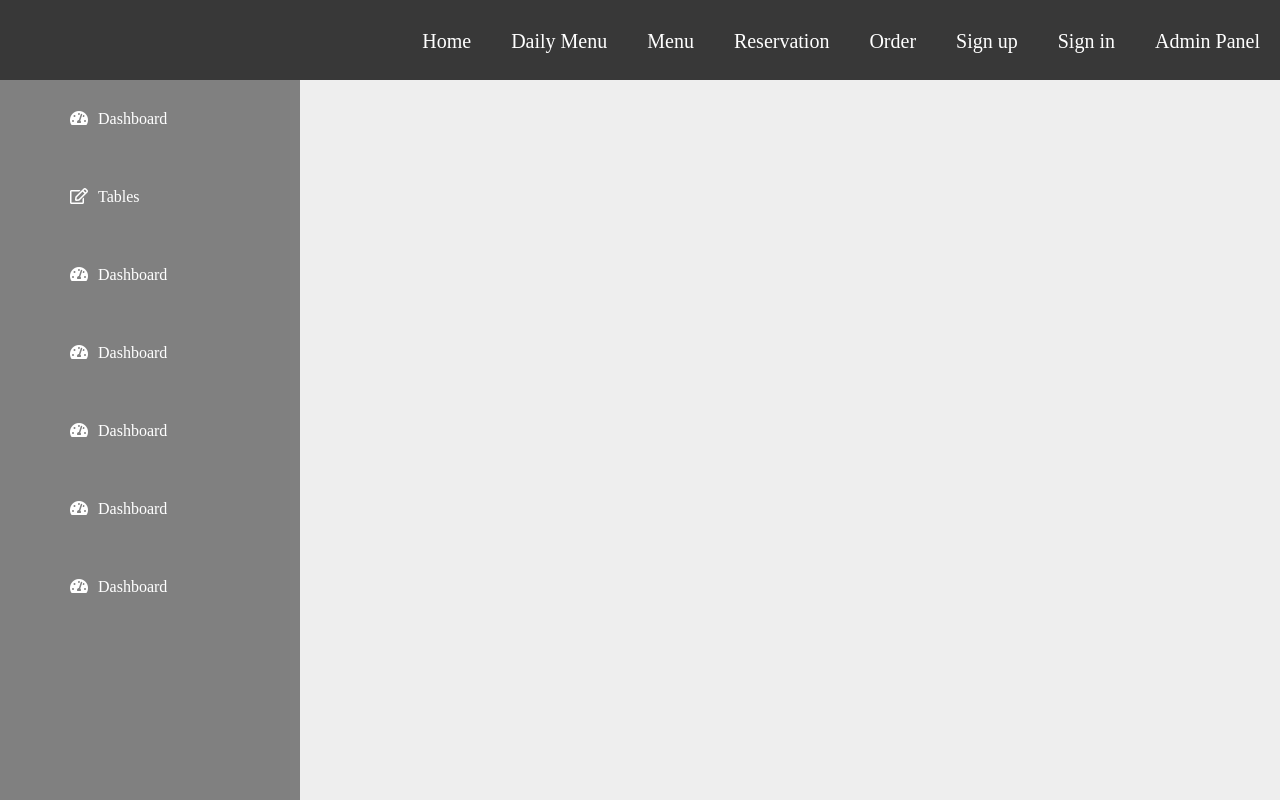
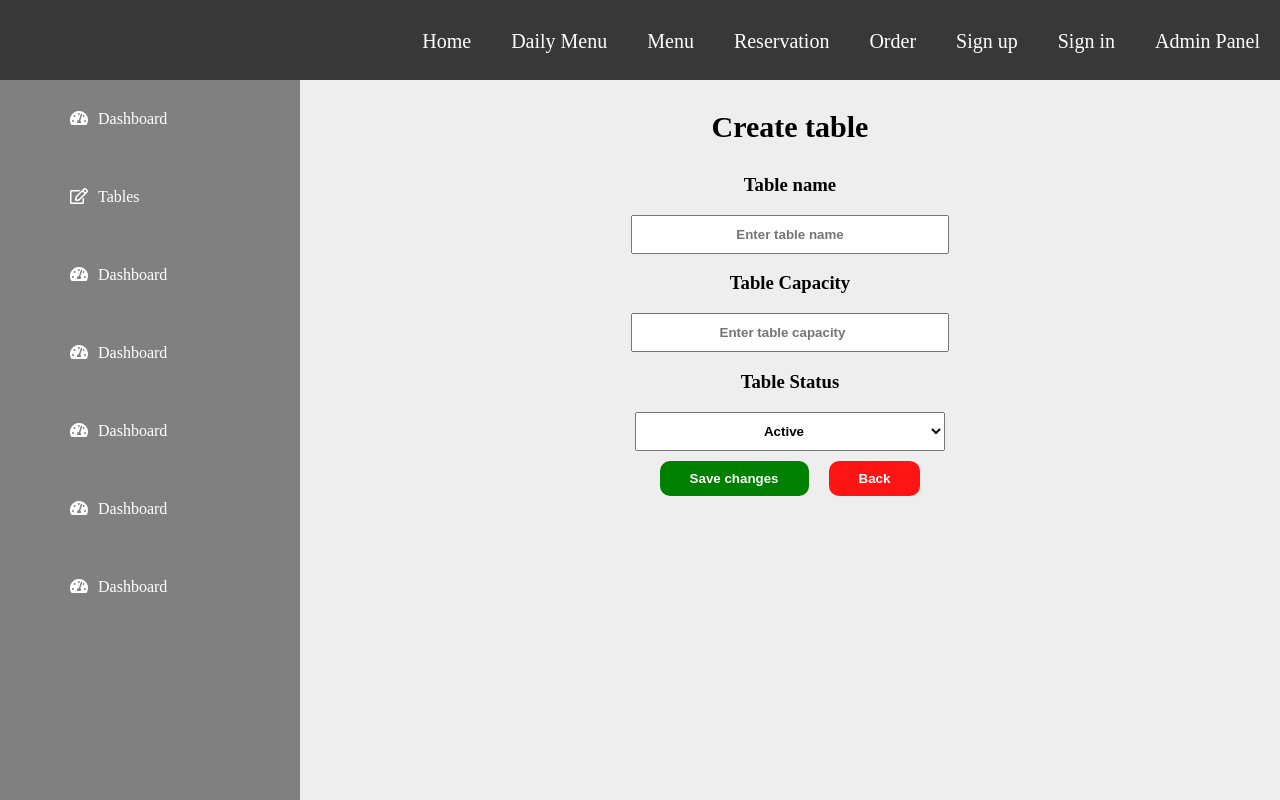
Before and after one commit to EmanuilM/Tasty, a React (Create React App) app in the folder client/: page /admin-panel/tables/create in a window 1280 px wide. Shown: the top 800 px of the page. Built offline with nearby package versions, Linux system fonts and the light colour scheme; a web font is replaced by a local one.

Commit message:
add create table page

```diff
--- a/client/src/components/AdminPanel/AdminPanel.js
+++ b/client/src/components/AdminPanel/AdminPanel.js
@@ -5,6 +5,7 @@ import { Switch, Route } from 'react-router-dom';
 import Tables from './Tables/Tables';
 import TableDetails from './Tables/TableDetails/TableDetails';
 import ManageTables from './Tables/ManageTables/ManageTables';
+import CreateTable from './Tables/CreateTable/CreateTable';
 
 const AdminPanel = () => {
     return (
@@ -15,6 +16,7 @@ const AdminPanel = () => {
             <Switch>
             <Route path="/admin-panel" component={Dashboard} exact />
             <Route path="/admin-panel/tables" component={Tables} exact />
+            <Route path="/admin-panel/tables/create" component={CreateTable}  />
             <Route path="/admin-panel/tables/details/:tableID" component={TableDetails} />
             <Route path="/admin-panel/tables/manage/:tableID" component={ManageTables} />
             </Switch>
--- /dev/null
+++ b/client/src/components/AdminPanel/Tables/CreateTable/CreateTable.css
@@ -0,0 +1,58 @@
+.admin-page-create-table-wrapper {
+    width: 100%;
+}
+
+.admin-page-create-table-wrapper h1 {
+    text-align: center;
+    font-size: 30px;
+}
+
+
+.admin-page-create-table-inputs-wrapper {
+    text-align: center;
+}
+
+.admin-page-create-table-inputs-wrapper form input {
+    width: 30%;
+    padding: 10px;
+    text-align: center;
+    font-weight: bold;
+}
+
+.admin-page-create-table-inputs-wrapper form select {
+    width: 31.7%;
+    padding: 10px;
+    text-align: center;
+    font-weight: bold;
+}
+
+.admin-page-create-table-buttons-wrapper button {
+    margin: 10px;
+}
+
+.admin-page-create-table-save-changes-button {
+    padding: 10px 30px;
+    border: none;
+    background: green;
+    border-radius: 10px;
+    color: white;
+    font-weight: bold;
+}
+
+.admin-page-create-table-save-changes-button:hover {
+    background: rgb(17, 160, 17);
+}
+
+
+.admin-page-create-table-back-button {
+    padding: 10px 30px;
+    border: none;
+    background: #ff1414;
+    border-radius: 10px;
+    color: white;
+    font-weight: bold;
+}
+
+.admin-page-create-table-back-button:hover {
+    background: tomato;
+}
--- /dev/null
+++ b/client/src/components/AdminPanel/Tables/CreateTable/CreateTable.js
@@ -0,0 +1,32 @@
+import './CreateTable.css';
+
+const CreateTable = (props) => {
+    function goBack () {
+        return props.history.goBack();
+    }
+    return (
+        <section className="admin-page-create-table-wrapper">
+            <h1>Create table</h1>
+            <article className="admin-page-create-table-inputs-wrapper">
+                <form>
+                    <h3>Table name</h3>
+                    <input type="text" placeholder="Enter table name" />
+                    <h3>Table Capacity</h3>
+                    <input type="number" placeholder="Enter table capacity" />
+                    <h3>Table Status</h3>
+                    <select>
+                        <option>Active</option>
+                        <option>Busy</option>
+                        <option>Reserved</option>
+                    </select>
+                </form>
+                <div className="admin-page-create-table-buttons-wrapper">
+                    <button className="admin-page-create-table-save-changes-button">Save changes</button>
+                    <button className="admin-page-create-table-back-button" onClick={goBack}>Back</button>
+                </div>
+            </article>
+        </section>
+    )
+}
+
+export default CreateTable;
--- a/client/src/components/AdminPanel/Tables/Tables.js
+++ b/client/src/components/AdminPanel/Tables/Tables.js
@@ -48,7 +48,9 @@ const Tables = () => {
             <section className="admin-page-manage-tables">
                 <h1>Manage tables</h1>
                 <div className="admin-page-buttons-wrapper">
+                    <Link to="/admin-panel/tables/create">
                     <button className="add-table-button">Add table</button>
+                    </Link>
                     <div className="admin-page-tables-search-wrapper">
                         <p>Search : </p>
                         <input type="text" />
```
